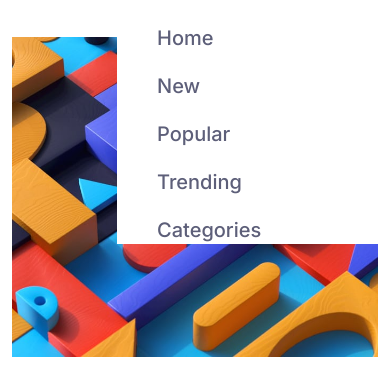
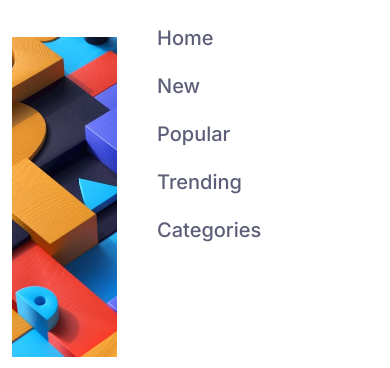
Before and after one commit to nazmul7575/news-homepage-main, a website built with Vite: page docs/index.html in a window 390 px wide. Both pictures are taken after a click on the picture 358 px from the left and 46 px from the top of the page. Shown: the part 72-440 px from the top of the page. Built offline with nearby package versions, Linux system fonts and the light colour scheme.

Commit message:
add min height

```diff
--- a/docs/index.html
+++ b/docs/index.html
@@ -32,7 +32,7 @@
 
           <!-- Navigation Menu -->
           <div id="nav_menu"
-            class="absolute top-0 right-0 hidden min-h-[70vh] w-[70%] bg-white shadow-2xl lg:flex flex-col gap-5 duration-500 ease-out overflow-hidden lg:static lg:min-h-fit lg:bg-transparent lg:w-auto lg:flex-row lg:items-center">
+            class="absolute top-0 right-0 hidden min-h-[80vh] w-[70%] bg-white shadow-2xl lg:flex flex-col gap-5 duration-500 ease-out overflow-hidden lg:static lg:min-h-fit lg:bg-transparent lg:w-auto lg:flex-row lg:items-center">
 
             <!-- Close Icon (only mobile) -->
             <div class="container flex items-center justify-end h-24">
```
